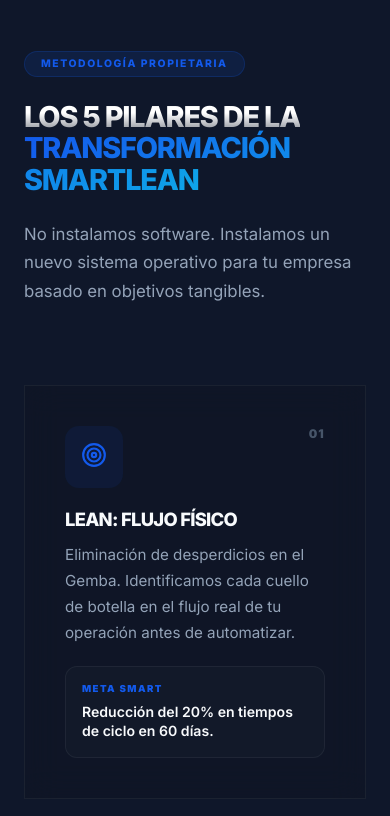
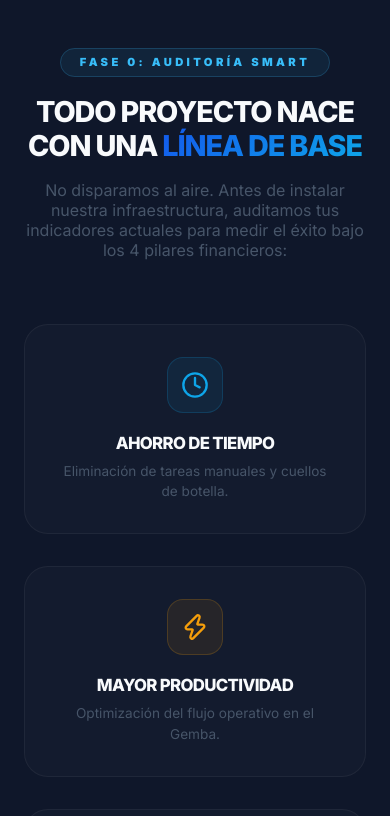
Before and after one commit to Reinvik/Smartleanweb, a React (Vite) app: page / in a window 390 px wide. Shown: the part 1620-2436 px from the top of the page. Built offline with nearby package versions, Linux system fonts and the light colour scheme.

Commit message:
Update: Added SMART Audit phase with core KPIs and standardized responsive grids

```diff
--- a/src/components/Pillars.tsx
+++ b/src/components/Pillars.tsx
@@ -1,5 +1,5 @@
 import { motion } from 'framer-motion';
-import { Target, Cpu, BarChart3, Users2, TrendingUp } from 'lucide-react';
+import { Target, Cpu, BarChart3, Users2, TrendingUp, Clock, Zap, DollarSign, BarChart } from 'lucide-react';
 
 const pillars = [
   {
@@ -44,9 +44,70 @@ const pillars = [
   },
 ];
 
+const auditKPIs = [
+  { label: 'Ahorro de Tiempo', desc: 'Eliminación de tareas manuales y cuellos de botella.', icon: Clock, color: '#0ea5e9' },
+  { label: 'Mayor Productividad', desc: 'Optimización del flujo operativo en el Gemba.', icon: Zap, color: '#f59e0b' },
+  { label: 'Ahorro de Costos', desc: 'Reducción de mermas y gastos innecesarios.', icon: DollarSign, color: '#22c55e' },
+  { label: 'Mayores Ingresos', desc: 'Escalabilidad mediante marketing automatizado.', icon: BarChart, color: '#8b5cf6' },
+];
+
 export const Pillars = () => (
   <section id="metodologia" style={{ padding: '8rem 0', position: 'relative' }}>
     <div className="container">
+      {/* Diagnóstico Inicial Section */}
+      <div style={{ marginBottom: '8rem' }}>
+        <div style={{ textAlign: 'center', marginBottom: '4rem' }}>
+          <motion.div initial={{ opacity: 0, y: 12 }} whileInView={{ opacity: 1, y: 0 }} viewport={{ once: true }}>
+            <span style={{
+              fontSize: '.7rem', fontWeight: 900, color: '#38bdf8', letterSpacing: '.3em',
+              textTransform: 'uppercase', background: 'rgba(56,189,248,0.08)',
+              padding: '.4rem 1.2rem', borderRadius: '99px', border: '1px solid rgba(56,189,248,0.2)'
+            }}>
+              Fase 0: Auditoría SMART
+            </span>
+          </motion.div>
+          <motion.h2
+            initial={{ opacity: 0, y: 20 }} whileInView={{ opacity: 1, y: 0 }} viewport={{ once: true }} transition={{ delay: 0.1 }}
+            style={{ fontSize: 'clamp(2rem, 5vw, 2.8rem)', fontWeight: 800, marginTop: '1.5rem', lineHeight: 1.2 }}
+          >
+            Todo proyecto nace con una <span className="gradient-em">Línea de Base</span>
+          </motion.h2>
+          <motion.p
+            initial={{ opacity: 0, y: 12 }} whileInView={{ opacity: 1, y: 0 }} viewport={{ once: true }} transition={{ delay: 0.2 }}
+            style={{ color: 'var(--text-3)', marginTop: '1rem', maxWidth: '600px', margin: '1rem auto 0' }}
+          >
+            No disparamos al aire. Antes de instalar nuestra infraestructura, auditamos tus indicadores actuales para medir el éxito bajo los 4 pilares financieros:
+          </motion.p>
+        </div>
+
+        <div className="grid-responsive-4">
+          {auditKPIs.map((k, i) => (
+            <motion.div
+              key={i}
+              initial={{ opacity: 0, scale: 0.9 }}
+              whileInView={{ opacity: 1, scale: 1 }}
+              viewport={{ once: true }}
+              transition={{ delay: i * 0.1 }}
+              style={{
+                padding: '2rem', background: 'rgba(255,255,255,0.02)', borderRadius: '24px',
+                border: '1px solid rgba(255,255,255,0.05)', textAlign: 'center',
+                display: 'flex', flexDirection: 'column', alignItems: 'center'
+              }}
+            >
+              <div style={{
+                width: 56, height: 56, borderRadius: '16px', background: `${k.color}15`,
+                display: 'flex', alignItems: 'center', justifyContent: 'center', marginBottom: '1.25rem',
+                color: k.color, border: `1px solid ${k.color}30`
+              }}>
+                <k.icon size={28} />
+              </div>
+              <h4 style={{ fontSize: '1.05rem', fontWeight: 800, color: 'var(--text-1)', marginBottom: '0.5rem' }}>{k.label}</h4>
+              <p style={{ fontSize: '0.85rem', color: 'var(--text-3)', lineHeight: 1.5, margin: 0 }}>{k.desc}</p>
+            </motion.div>
+          ))}
+        </div>
+      </div>
+
       <div style={{ marginBottom: '5rem' }}>
         <div className="badge" style={{ marginBottom: '1.5rem' }}>Metodología Propietaria</div>
         <h2 style={{ fontSize: 'clamp(2rem, 5vw, 3.5rem)', fontWeight: 800, maxWidth: '700px', lineHeight: 1.1 }}>
@@ -58,7 +119,8 @@ export const Pillars = () => (
         </p>
       </div>
 
-      <div className="grid-responsive-3" style={{ display: 'grid', gridTemplateColumns: 'repeat(auto-fill, minmax(300px, 1fr))', gap: '1.25rem' }}>
+
+      <div className="grid-responsive-3">
         {pillars.map((p, i) => (
           <motion.div
             key={i}
--- a/src/index.css
+++ b/src/index.css
@@ -43,8 +43,13 @@ h1, h2, h3, h4 { font-family: 'Inter', sans-serif; font-weight: 900; letter-spac
 
 /* ─── UTILITIES ───────────────────────────────────────────── */
 .container { max-width: 1280px; margin-inline: auto; padding-inline: 2rem; }
-.grid-responsive-2 { display: grid; grid-template-columns: 1fr 1fr; gap: 2rem; }
+.grid-responsive-2 { display: grid; grid-template-columns: repeat(2, 1fr); gap: 2rem; }
 .grid-responsive-3 { display: grid; grid-template-columns: repeat(3, 1fr); gap: 2rem; }
+.grid-responsive-4 { display: grid; grid-template-columns: repeat(4, 1fr); gap: 2rem; }
+
+@media (max-width: 1024px) {
+  .grid-responsive-3, .grid-responsive-4 { grid-template-columns: repeat(2, 1fr); }
+}
 
 .text-em  { color: var(--em); }
 .text-sky { color: var(--sky); }
@@ -283,8 +288,7 @@ h1, h2, h3, h4 { font-family: 'Inter', sans-serif; font-weight: 900; letter-spac
   .desktop-only { display: none !important; }
   .mobile-stack { flex-direction: column !important; align-items: flex-start !important; }
 
-  .grid-responsive-2 { grid-template-columns: 1fr !important; }
-  .grid-responsive-3 { grid-template-columns: 1fr !important; }
+  .grid-responsive-2, .grid-responsive-3, .grid-responsive-4 { grid-template-columns: 1fr !important; }
 
   .section-padding { padding: 4rem 0 !important; }
 }
```
